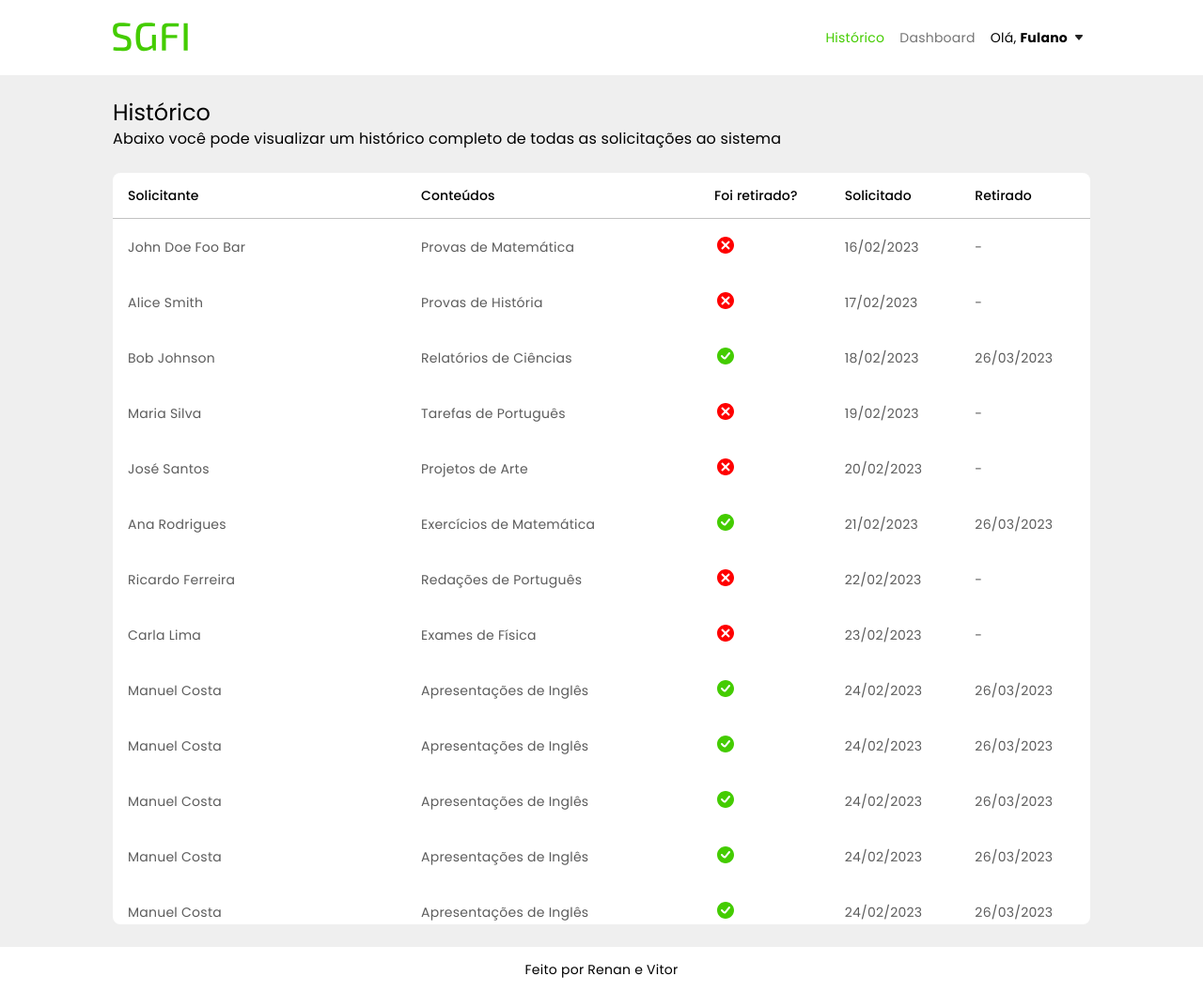
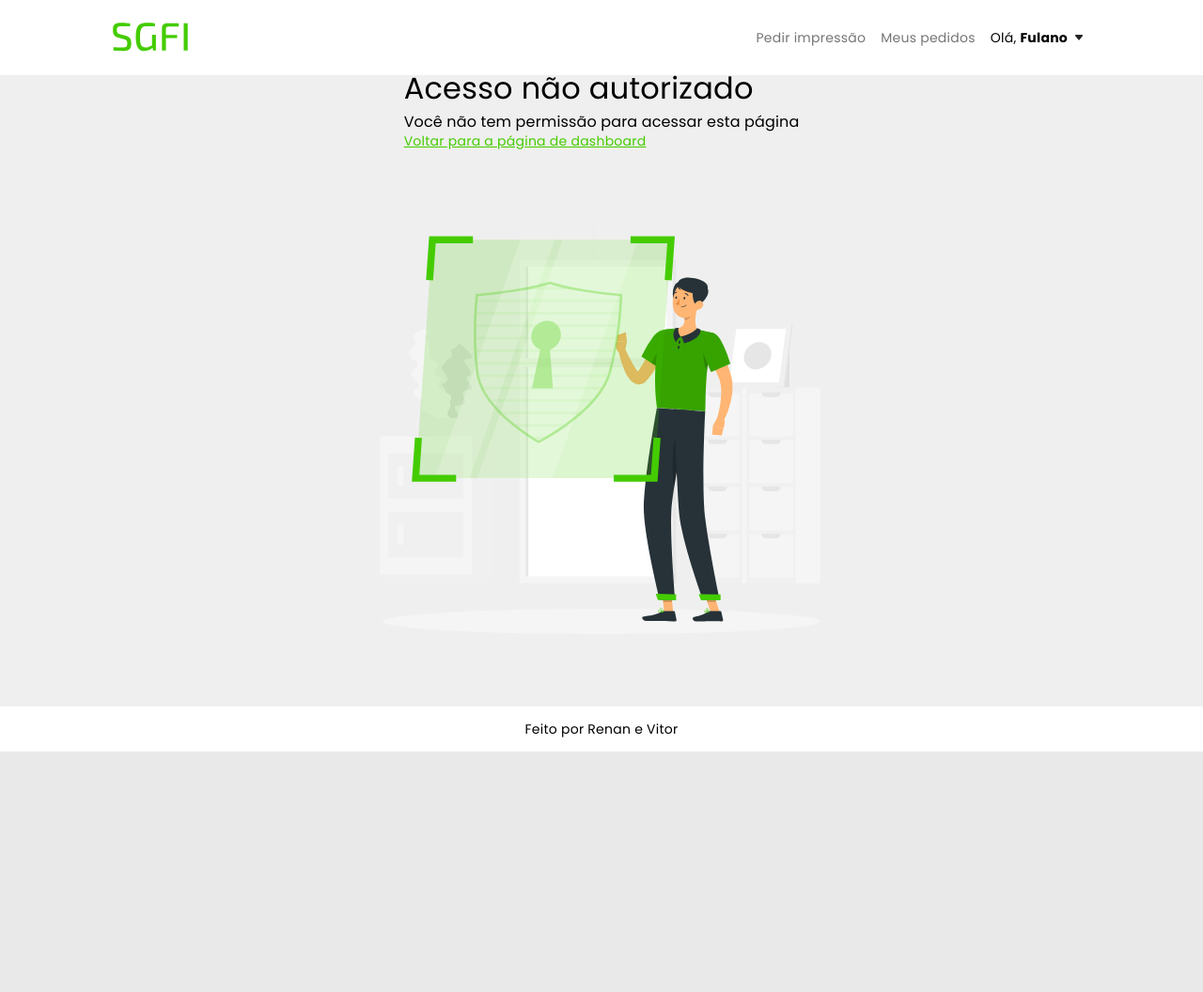
Before and after one commit to RenanMaestrya/SGFI, a Django app: page /historico/ in a window 1280 px wide. Shown: the whole page at 94% size. After the commit the page ends 800 px from the top, so only its background shows below. Run offline with Django 4.2, Linux system fonts and the light colour scheme.

Commit message:
feat: 401 page

```diff
--- a/SGFI/apps/core/views.py
+++ b/SGFI/apps/core/views.py
@@ -182,7 +182,10 @@ def dashboard(request):
     return render(request, 'apps/core/pages/dashboard.html', { 'role': role, 'requests': context })
 
 def history(request):
-    role = 'admin'
+    role = 'user'
     context= data
 
+    if role == 'user':
+        return render(request, 'apps/core/pages/401.html', { 'role': role })
+
     return render(request, 'apps/core/pages/history.html', { 'role': role, 'requests': context })
--- /dev/null
+++ b/SGFI/static/css/pages/401.css
@@ -0,0 +1,27 @@
+.img-container {
+    display: flex;
+    justify-content: center;
+    align-items: center;
+    flex-direction: column;
+    gap: 4px;
+    width: 100%;
+    height: 100%;
+}
+
+.img-container img {
+    width: 100%;
+    max-width: 600px;
+}
+
+.global-wrapper {
+    height: calc(100vh - 176px);
+}
+
+.back {
+    text-decoration: underline;
+    color: var(--brand-500);
+}
+
+.back:hover {
+    color: var(--brand-400);
+}
--- /dev/null
+++ b/SGFI/templates/apps/core/pages/401.html
@@ -0,0 +1,34 @@
+{% extends 'base.html' %}
+
+{% load static %}
+
+{% block css %}
+<link rel="stylesheet" type="text/css" href="{% static 'css/components/button.css' %}">
+<link rel="stylesheet" type="text/css" href="{% static 'css/components/footer.css' %}">
+<link rel="stylesheet" type="text/css" href="{% static 'css/components/card.css' %}">
+<link rel="stylesheet" type="text/css" href="{% static 'css/components/header.css' %}">
+<link rel="stylesheet" type="text/css" href="{% static 'css/components/input.css' %}">
+<link rel="stylesheet" type="text/css" href="{% static 'css/pages/401.css' %}">
+{% endblock css %}
+
+{% block title %}Acesso não autorizado - SGFI{% endblock %}
+
+{% block main %}
+
+{% include 'apps/core/header.html' with role=role %}
+
+<div class="global-wrapper">
+
+   <div class="img-container">
+        <div class="title">
+            <h3 class="headline-3">Acesso não autorizado</h3>
+            <h5 class="subtitle-1">Você não tem permissão para acessar esta página</h5>
+            <a href="{% url 'dashboard' %}" class="back body-2">Voltar para a página de dashboard</a>
+        </div>
+        <img src="{% static 'assets/security.svg' %}" alt="Acesso não autorizado">
+   </div>
+</div>
+
+{% include 'apps/core/footer.html' %}
+
+{% endblock main %}
--- a/SGFI/templates/apps/core/pages/history.html
+++ b/SGFI/templates/apps/core/pages/history.html
@@ -11,7 +11,7 @@
 <link rel="stylesheet" type="text/css" href="{% static 'css/pages/history.css' %}">
 {% endblock css %}
 
-{% block title %}histórico de impressão - SGFI{% endblock %}
+{% block title %}Histórico de Impressão - SGFI{% endblock %}
 
 {% block main %}
 
```
Also changed, not shown: SGFI/static/assets/security.svg (added).
